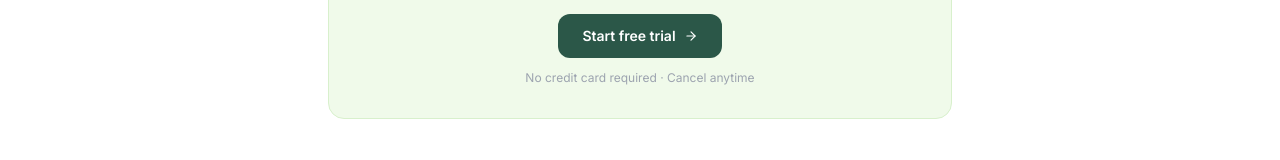
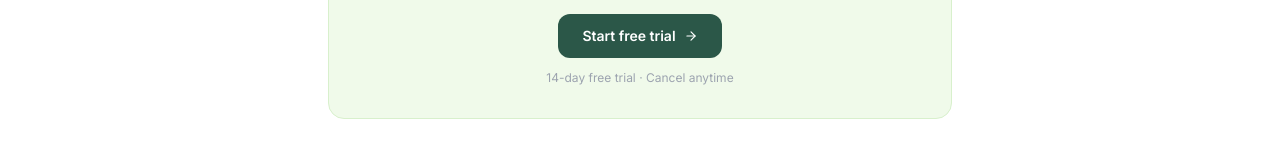
Before and after one commit to helderaas/allocate, a Next.js app: page /blog/how-to-allocate-shared-expenses-quickbooks in a window 1280 px wide. Shown: the part 3932-4092 px from the top of the page. Built offline with nearby package versions, Linux system fonts and the light colour scheme.

Commit message:
Remove 'no credit card required' — replace with accurate trial language

```diff
--- a/src/app/blog/how-to-allocate-shared-expenses-quickbooks/page.tsx
+++ b/src/app/blog/how-to-allocate-shared-expenses-quickbooks/page.tsx
@@ -213,7 +213,7 @@ export default function Post() {
               className="inline-flex items-center gap-2 px-6 py-3 bg-brand-600 hover:bg-brand-700 text-white rounded-xl font-semibold text-sm transition-colors">
               Start free trial <ArrowRight size={14} />
             </Link>
-            <p className="text-xs text-gray-400 mt-3">No credit card required · Cancel anytime</p>
+            <p className="text-xs text-gray-400 mt-3">14-day free trial · Cancel anytime</p>
           </div>
         </div>
       </article>
```
